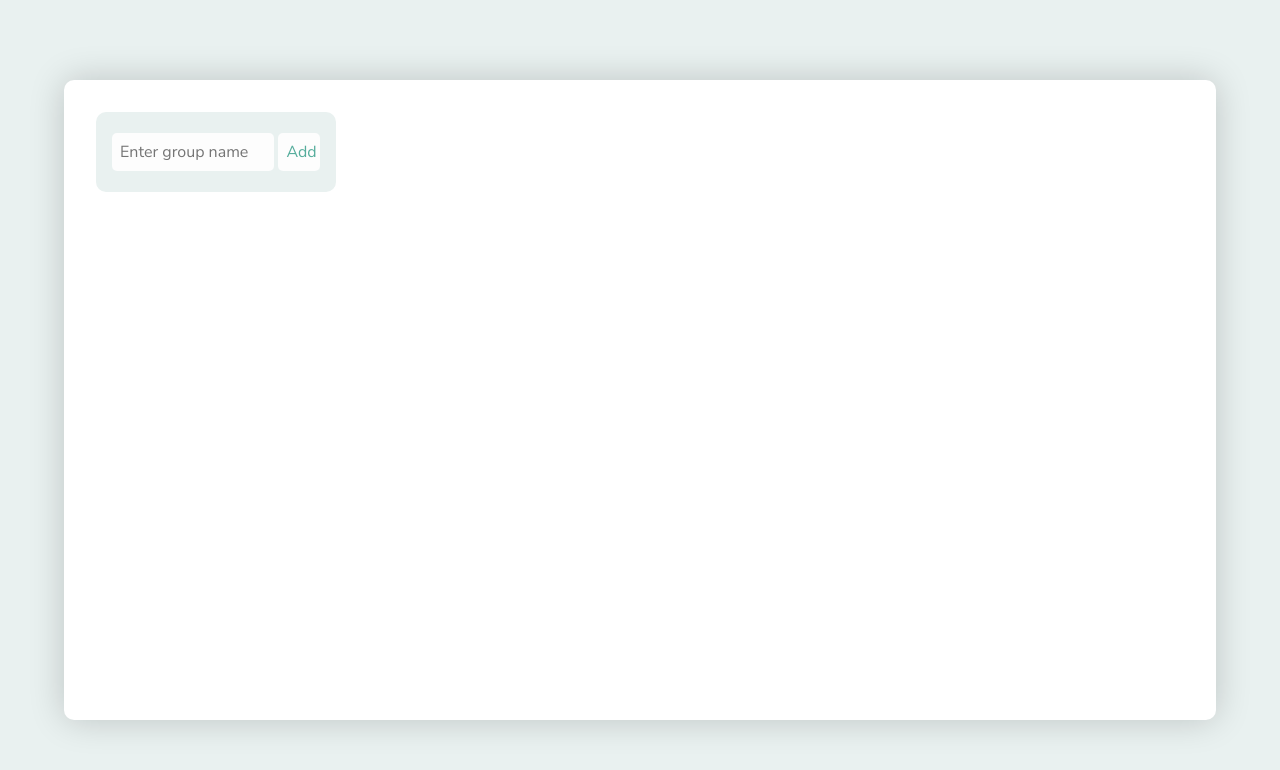
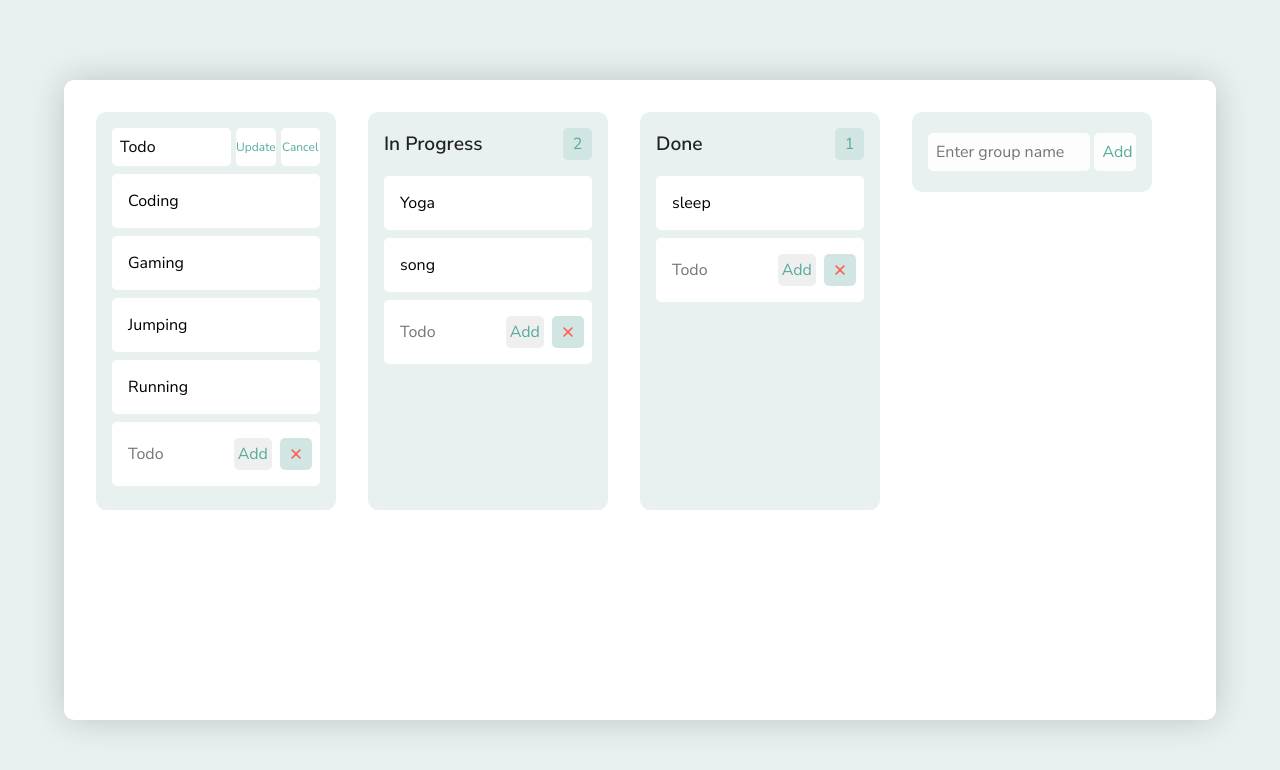
Before and after one commit to Mahadi92/flex-todo, a React (Create React App) app: page / in a window 1280 px wide. Shown: the top 770 px of the page. Built offline with nearby package versions, Linux system fonts and the light colour scheme.

Commit message:
single todo edit done

```diff
--- a/src/App.js
+++ b/src/App.js
@@ -10,19 +10,19 @@ const defaultData = [
     todoList: [
       {
         id: 0,
-        title: "Coding"
+        todoTitle: "Coding"
       },
       {
         id: 1,
-        title: "Gaming"
+        todoTitle: "Gaming"
       },
       {
         id: 2,
-        title: "Jumping"
+        todoTitle: "Jumping"
       },
       {
         id: 3,
-        title: "Running"
+        todoTitle: "Running"
       },
     ]
   },
@@ -32,11 +32,11 @@ const defaultData = [
     todoList: [
       {
         id: 0,
-        title: "Yoga"
+        todoTitle: "Yoga"
       },
       {
         id: 1,
-        title: "song"
+        todoTitle: "song"
       }
     ]
   },
@@ -46,14 +46,14 @@ const defaultData = [
     todoList: [
       {
         id: 0,
-        title: "sleep"
+        todoTitle: "sleep"
       }
     ]
   }
 ]
 
 function App() {
-  const [todoGroups, setTodoGroups] = useState([]);
+  const [todoGroups, setTodoGroups] = useState(defaultData);
 
   return (
     <main>
--- a/src/components/GroupTodo.js
+++ b/src/components/GroupTodo.js
@@ -1,4 +1,4 @@
-import React, { useEffect, useState } from 'react';
+import React, { useState } from 'react';
 import { FiPlus } from "react-icons/fi";
 import { HiX } from "react-icons/hi";
 import Todos from './Todos';
@@ -6,7 +6,17 @@ import Todos from './Todos';
 const GroupTodo = ({ todoGroups, setTodoGroups }) => {
     const [isAddGroup, setIsAddGroup] = useState(false);
     const [editGroupTodo, setEditGroupTodo] = useState(0);
+    const [dragging, setDragging] = useState(false)
 
+
+    // Drag and Drop Functions
+
+
+
+
+    // group todo CRUD functions
+
+    // Add Todo Groups
     const handleGrpTodoSubmit = (e) => {
         e.preventDefault();
         const grpTitleValue = e.target.groupTodo.value
@@ -15,10 +25,13 @@ const GroupTodo = ({ todoGroups, setTodoGroups }) => {
         e.target.reset();
     }
 
+    // Delete Todo group
     const handleDeleteGroupTodo = (id) => {
         const restTodoGroups = todoGroups.filter(todo => todo.id !== id);
         setTodoGroups(restTodoGroups)
     }
+
+    // Edit Todo group
     const handleEditGroupTodo = (e, id, list) => {
         e.preventDefault();
         const value = e.target.editGroupTodo.value;
--- a/src/components/Todos.js
+++ b/src/components/Todos.js
@@ -8,11 +8,13 @@ import { HiX } from "react-icons/hi";
 
 const Todos = ({ todoGroup, todoGroups, setTodoGroups }) => {
     const [todos, setTodos] = useState(todoGroup.todoList)
-    const [isAddTodo, setIsAddTodo] = useState(false)
+    const [isAddTodo, setIsAddTodo] = useState(false);
+    const [isEditTodo, setIsEditTodo] = useState(false);
 
     const indexOfGroup = todoGroups.findIndex(group => group.id === todoGroup.id);
 
-    const handleTodoSubmit = (e) => {
+    // Add todo
+    const handleAddTodo = (e) => {
         e.preventDefault();
 
         const todoTitleValue = e.target.groupTodo.value;
@@ -25,14 +27,23 @@ const Todos = ({ todoGroup, todoGroups, setTodoGroups }) => {
         e.target.reset();
     }
 
-    const handleTodoDelete = (id) => {
+    // Delete todo
+    const handleDeleteTodo = (id) => {
 
         const restTodos = todoGroups[indexOfGroup].todoList.filter(todo => todo.id !== id);
         setTodos(restTodos);
 
-        console.log(">>>", restTodos)
         todoGroups[indexOfGroup].todoList.splice(0, todoGroups[indexOfGroup].todoList.length, ...restTodos)
+    }
 
+    // Edit todo
+    const handleEditTodo = (e, id) => {
+        e.preventDefault();
+        const value = e.target.todo.value;
+        const indexOfTodo = todoGroup.todoList.findIndex(todo => todo.id === id);
+
+        todoGroups[indexOfGroup].todoList[indexOfTodo] = { id: id, todoTitle: value };
+        setIsEditTodo(false);
     }
 
     return (
@@ -40,14 +51,26 @@ const Todos = ({ todoGroup, todoGroups, setTodoGroups }) => {
             {todoGroup.todoList.length > 0 &&
                 todoGroup.todoList?.map((todo, i) => {
                     return (
-                        <div key={i} className="todo__card">
-                            <p>{todo.todoTitle}</p>
-                            <button className="todo__action_btn" onClick={(e) => handleTodoDelete(todo.id)}>
-                                <AiOutlineDelete />
-                            </button>
-                            <button className="todo__action_btn">
-                                <FiEdit />
-                            </button>
+                        <div key={i}>
+                            {!isEditTodo ?
+                                <div className="todo__card" onDoubleClick={() => setIsEditTodo(true)}>
+                                    <p>{todo.todoTitle}</p>
+                                    <button className="todo__action_btn" onClick={(e) => handleDeleteTodo(todo.id)}>
+                                        <AiOutlineDelete />
+                                    </button>
+                                    <button className="todo__action_btn" onClick={() => setIsEditTodo(true)}>
+                                        <FiEdit />
+                                    </button>
+                                </div>
+                                :
+                                <div className="todo_add__form_container">
+                                    <form onSubmit={(e) => handleEditTodo(e, todo.id)} className="todo_add__form">
+                                        <input type="text" defaultValue={todo.todoTitle} name="todo" className="todo_add__form_input" placeholder="Todo " required />
+                                        <button type="submit" className="grp_todo__form_btn">Update</button>
+                                    </form>
+                                    <button onClick={() => setIsEditTodo(false)} className="grp_todo__form_btn">Cancel</button>
+                                </div>
+                            }
                         </div>
                     )
                 })
@@ -60,7 +83,7 @@ const Todos = ({ todoGroup, todoGroups, setTodoGroups }) => {
                     </button>
                     :
                     <div className="todo_add__form_container">
-                        <form onSubmit={(e) => handleTodoSubmit(e)} className="todo_add__form">
+                        <form onSubmit={(e) => handleAddTodo(e)} className="todo_add__form">
                             <input type="text" name="groupTodo" className="todo_add__form_input" placeholder="Todo " required />
                             <button type="submit" className="todo_add__form_btn">Add</button>
                         </form>
```
